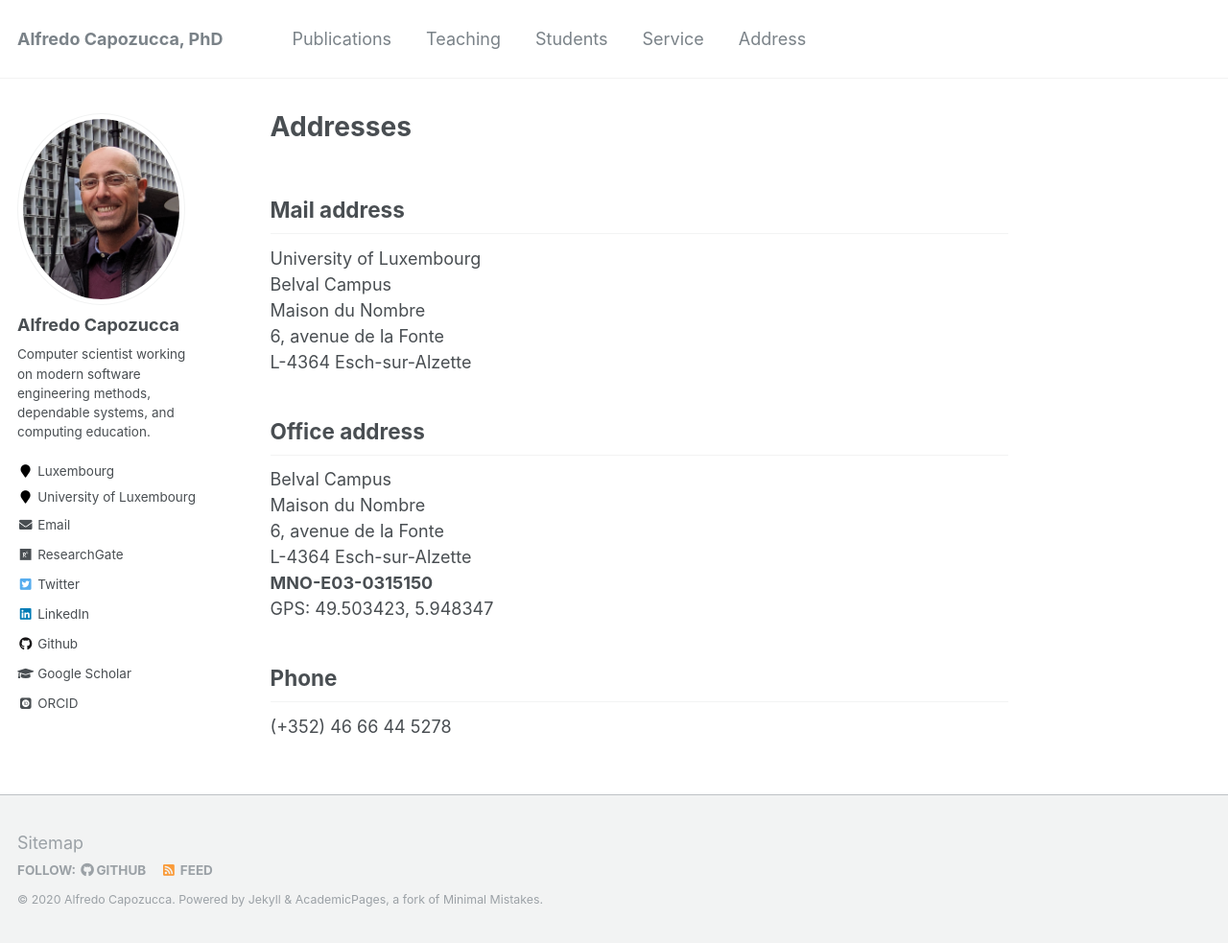
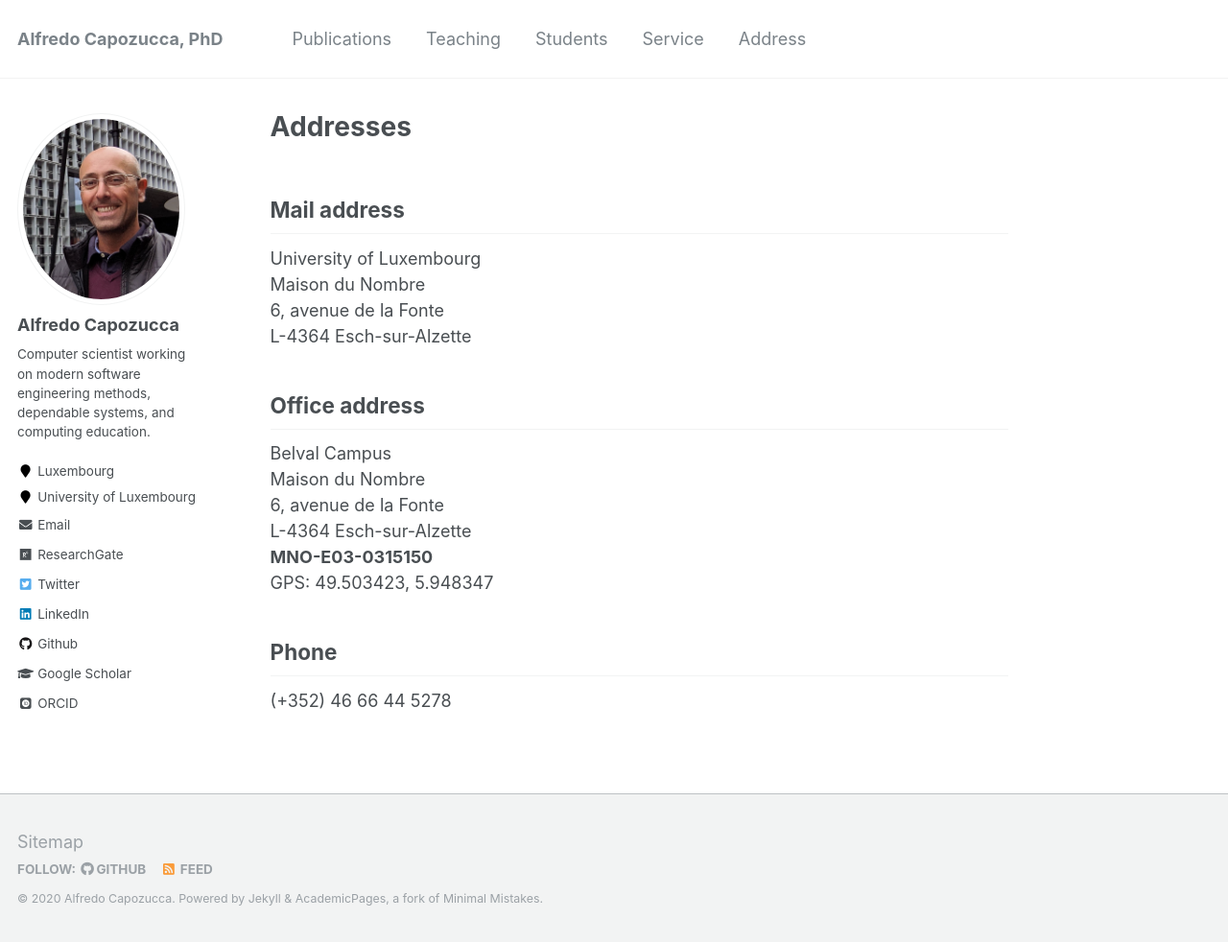
Before and after one commit to acapozucca/acapozucca.github.io, a Jekyll site: the page built from _pages/address.md, in a window 1280 px wide and 983 px high. Shown: the whole window at 96% size. Built offline with Jekyll 4.4.1, drawn with Linux system fonts in a browser that asks for light colours; some web fonts are replaced.

Commit message:
Update address.md

```diff
--- a/_pages/address.md
+++ b/_pages/address.md
@@ -9,7 +9,6 @@ redirect_from:
 
 ##  Mail address
 University of Luxembourg<br>
-Belval Campus<br>
 Maison du Nombre<br>
 6, avenue de la Fonte<br>
 L-4364 Esch-sur-Alzette
```
